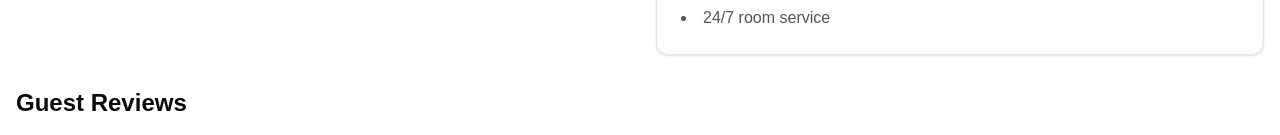
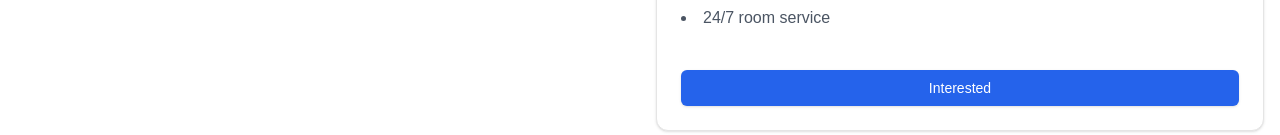
Before and after one commit to insanelyai/roomzy, a Next.js app: page /properties/1 in a window 1280 px wide. Shown: the part 711-846 px from the top of the page. Built offline with nearby package versions, Linux system fonts and the light colour scheme.

Commit message:
update: Added button to property page

```diff
--- a/app/properties/[property]/page.tsx
+++ b/app/properties/[property]/page.tsx
@@ -1,12 +1,12 @@
+'use client'
 import { useState } from 'react'
 import { Card, CardContent } from "@/components/ui/card"
 import { Avatar, AvatarFallback, AvatarImage } from "@/components/ui/avatar"
 import { ScrollArea } from "@/components/ui/scroll-area"
+import { Star } from 'lucide-react'
+import { Button } from "@/components/ui/button"
 
-
-import { Star } from 'lucide-react'
-
-export default function RoomInfoPage() {
+export default function page() {
   const [mainImage, setMainImage] = useState("/placeholder.svg?height=400&width=600")
   const smallImages = [
     "/placeholder.svg?height=100&width=150",
@@ -92,6 +92,11 @@
                     <li>24/7 room service</li>
                   </ul>
                 </div>
+                <div className="mt-4">
+                  <Button className="w-full bg-blue-600 hover:bg-blue-700 text-white">
+                    Interested
+                  </Button>
+                </div>
               </div>
             </CardContent>
           </Card>
```
